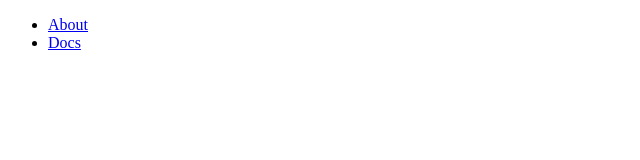
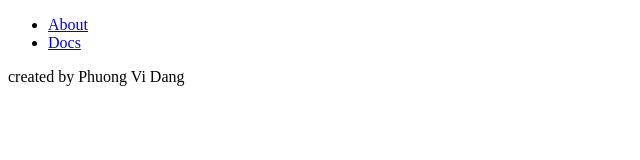
Before and after one commit to phuongvi1512/Phuong_Dang_assignment1, a plain HTML site: page index.html in a window 1280 px wide. Shown: the whole page, without its empty margins (0-640 px from the left). Drawn offline with Linux system fonts and the light colour scheme.

Commit message:
create footer (same footer with note file

```diff
--- a/index.html
+++ b/index.html
@@ -18,6 +18,10 @@
             <li><a href="note.html">Docs</a></li>
         </ul>
     </header>
+
+    <footer>
+        <p>created by Phuong Vi Dang</p>
+    </footer>
 </body>
 
 </html>
```
